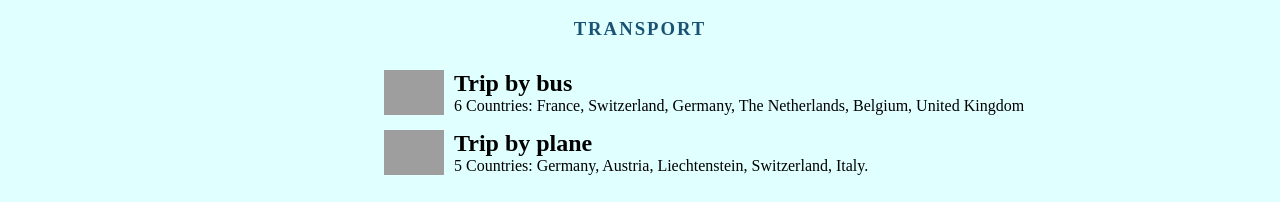
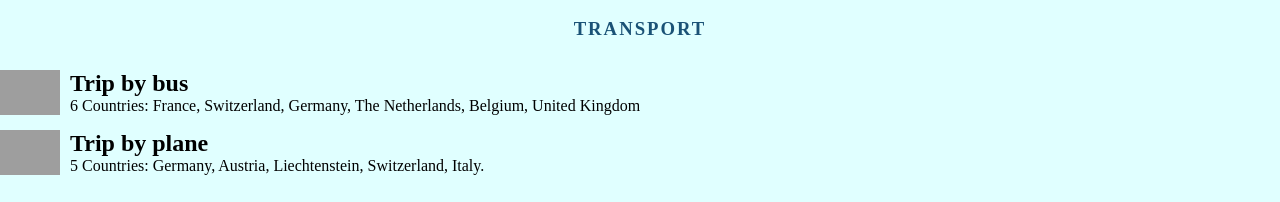
Before and after one commit to balandiana/Product-Landing-Page, a plain HTML site: page index.html in a window 1280 px wide. Shown: the part 198-400 px from the top of the page. Drawn offline with Linux system fonts and the light colour scheme; grey boxes are pictures that could not be loaded.

Commit message:
Update styles.css

```diff
--- a/styles.css
+++ b/styles.css
@@ -152,10 +152,6 @@ figcaption {
 
 @media (min-width: 500px) {
 
-  #features {
-    padding-left: 30%
-  }
-
   #places {
     grid-column-gap: 6px;
   }
```
